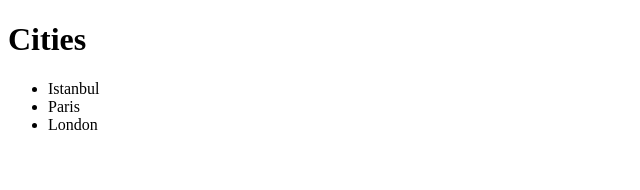
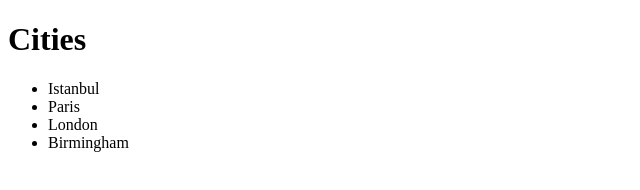
Before and after one commit to Dilek82/myFirstRepo1, a plain HTML site: page index.html in a window 1280 px wide. Shown: the whole page, without its empty margins (0-640 px from the left). Drawn offline with Linux system fonts and the light colour scheme.

Commit message:
Birmingham added

```diff
--- a/index.html
+++ b/index.html
@@ -14,6 +14,8 @@
         <li>Istanbul</li>
         <li>Paris</li>
         <li>London</li>
+	  <li>Birmingham</li>
+
     </ul>
 </body>
 
```
